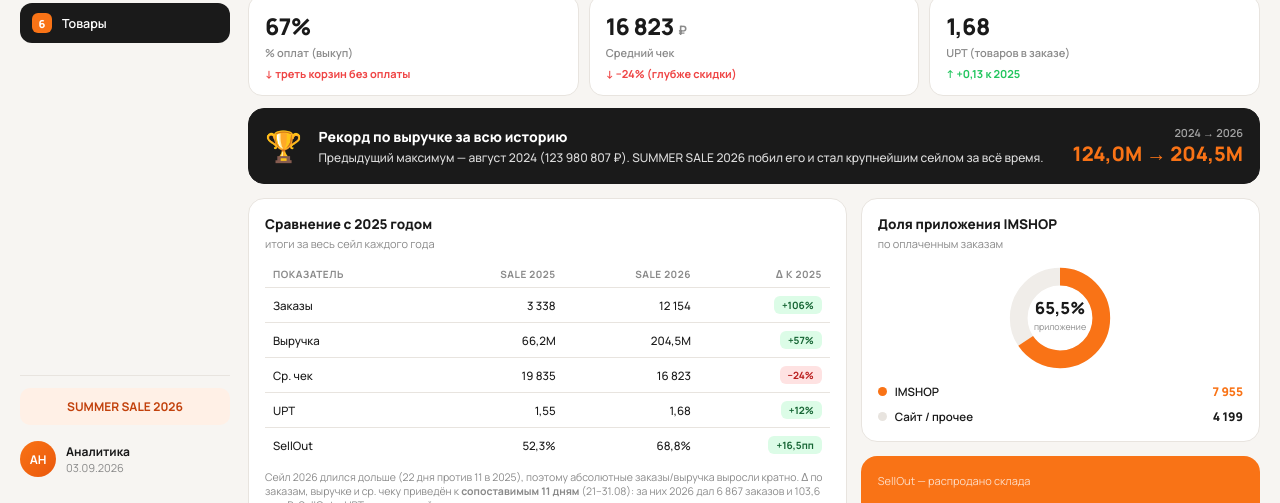
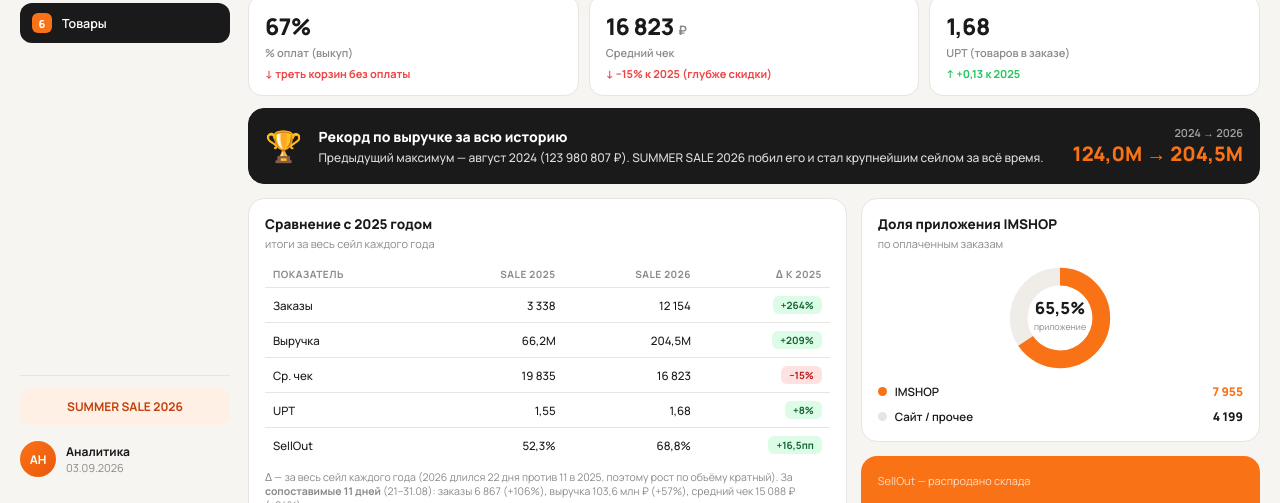
Before and after one commit to planta-online/TOTAL_SUMMER_SALE_2026, a plain HTML site: page index.html in a window 1280 px wide. Shown: the part 297-800 px from the top of the page. Drawn offline with Linux system fonts and the light colour scheme.

Commit message:
Add files via upload

```diff
--- a/index.html
+++ b/index.html
@@ -195,7 +195,7 @@ body{font-family:'Manrope',sans-serif;background:var(--bg);color:var(--text);fon
       </div>
       <div class="kpi-row k3" style="margin-top:10px">
         <div class="kpi"><div class="kpi-val">67%</div><div class="kpi-label">% оплат (выкуп)</div><div class="kpi-change dn">↓ треть корзин без оплаты</div></div>
-        <div class="kpi"><div class="kpi-val">16 823 <small>₽</small></div><div class="kpi-label">Средний чек</div><div class="kpi-change dn">↓ −24% (глубже скидки)</div></div>
+        <div class="kpi"><div class="kpi-val">16 823 <small>₽</small></div><div class="kpi-label">Средний чек</div><div class="kpi-change dn">↓ −15% к 2025 (глубже скидки)</div></div>
         <div class="kpi"><div class="kpi-val">1,68</div><div class="kpi-label">UPT (товаров в заказе)</div><div class="kpi-change up">↑ +0,13 к 2025</div></div>
       </div>
 
@@ -215,14 +215,14 @@ body{font-family:'Manrope',sans-serif;background:var(--bg);color:var(--text);fon
           <table class="tbl">
             <thead><tr><th>Показатель</th><th class="r">SALE 2025</th><th class="r">SALE 2026</th><th class="r">Δ к 2025</th></tr></thead>
             <tbody>
-              <tr><td>Заказы</td><td class="r">3 338</td><td class="r">12 154</td><td class="r"><span class="badge badge-green">+106%</span></td></tr>
-              <tr><td>Выручка</td><td class="r">66,2М</td><td class="r">204,5М</td><td class="r"><span class="badge badge-green">+57%</span></td></tr>
-              <tr><td>Ср. чек</td><td class="r">19 835</td><td class="r">16 823</td><td class="r"><span class="badge badge-red">−24%</span></td></tr>
-              <tr><td>UPT</td><td class="r">1,55</td><td class="r">1,68</td><td class="r"><span class="badge badge-green">+12%</span></td></tr>
+              <tr><td>Заказы</td><td class="r">3 338</td><td class="r">12 154</td><td class="r"><span class="badge badge-green">+264%</span></td></tr>
+              <tr><td>Выручка</td><td class="r">66,2М</td><td class="r">204,5М</td><td class="r"><span class="badge badge-green">+209%</span></td></tr>
+              <tr><td>Ср. чек</td><td class="r">19 835</td><td class="r">16 823</td><td class="r"><span class="badge badge-red">−15%</span></td></tr>
+              <tr><td>UPT</td><td class="r">1,55</td><td class="r">1,68</td><td class="r"><span class="badge badge-green">+8%</span></td></tr>
               <tr><td>SellOut</td><td class="r">52,3%</td><td class="r">68,8%</td><td class="r"><span class="badge badge-green">+16,5пп</span></td></tr>
             </tbody>
           </table>
-          <div class="note">Сейл 2026 длился дольше (22 дня против 11 в 2025), поэтому абсолютные заказы/выручка выросли кратно. Δ по заказам, выручке и ср. чеку приведён к <b>сопоставимым 11 дням</b> (21–31.08): за них 2026 дал 6 867 заказов и 103,6 млн ₽. SellOut и UPT — за весь сейл.</div>
+          <div class="note">Δ — за весь сейл каждого года (2026 длился 22 дня против 11 в 2025, поэтому рост по объёму кратный). За <b>сопоставимые 11 дней</b> (21–31.08): заказы 6 867 (+106%), выручка 103,6 млн ₽ (+57%), средний чек 15 088 ₽ (−24%).</div>
         </div>
         <div style="display:flex;flex-direction:column;gap:14px">
           <div class="card">
```
